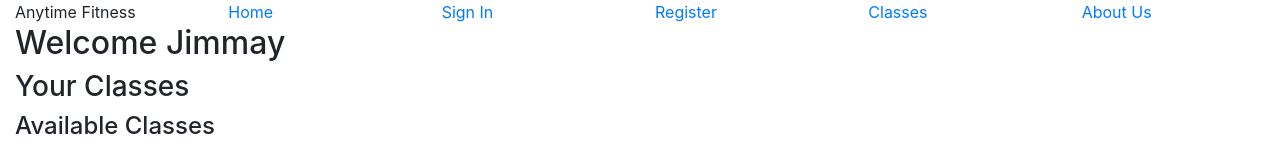
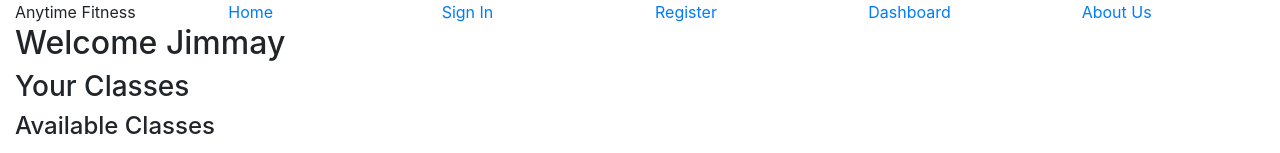
Before and after one commit to BW-AnytimeFitness-072020/Frontend, a React (Create React App) app: page /instructor in a window 1280 px wide. Shown: the top 153 px of the page. Built offline with nearby package versions, Linux system fonts and the light colour scheme.

Commit message:
Fixed route because InstructorDash has taken the addClass component into itself

```diff
--- a/src/App.js
+++ b/src/App.js
@@ -60,7 +60,7 @@ function App() {
                       <Link to='/'>Home</Link> </Col>
                   <Col>   <Link to='/signin'>Sign In</Link></Col>
                   <Col>   <Link to='/register'>Register</Link></Col>
-                  <Col>   <Link to='/classes'>Classes</Link></Col>
+                  <Col>   <Link to='/instructor'>Dashboard</Link></Col>
                   <Col>   <Link to='/about'>About Us</Link>
                   </Col>
 
@@ -75,10 +75,6 @@ function App() {
           </Route>
           <Route path='/register'>
             <Register />
-          </Route>
-
-          <Route path='/classes'>
-            <Classes />
           </Route>
           <Route path='/about'>
             {/* <About /> */}
--- a/src/utils/axiosWithAuth.js
+++ b/src/utils/axiosWithAuth.js
@@ -6,7 +6,7 @@ export const axiosWithAuth = () => {
 
   return axios.create({
     headers: {
-      Authorization: token
+      Authorization: `Bearer ${token}`
     },
     baseURL: apiHook()
   });
```
